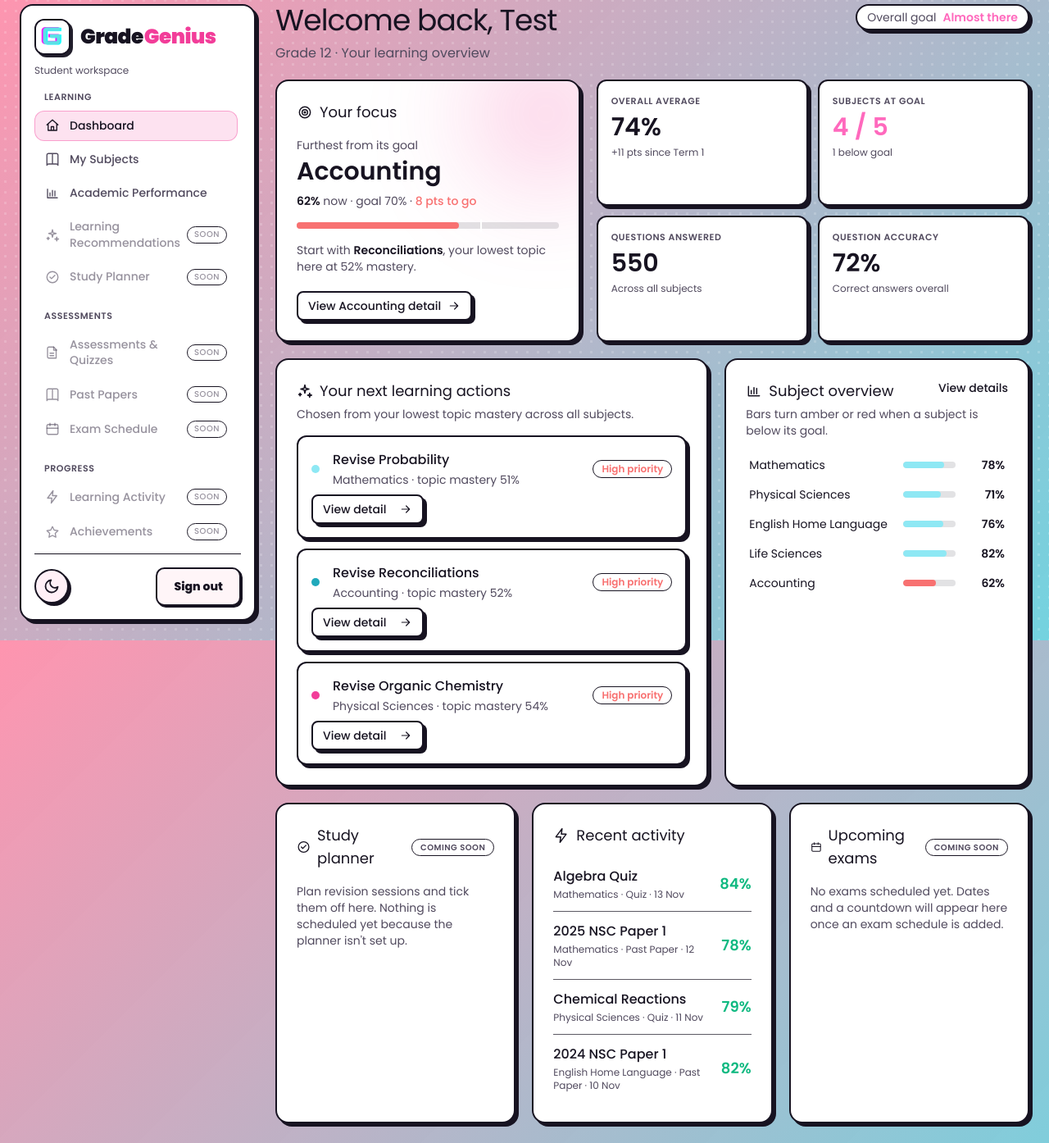
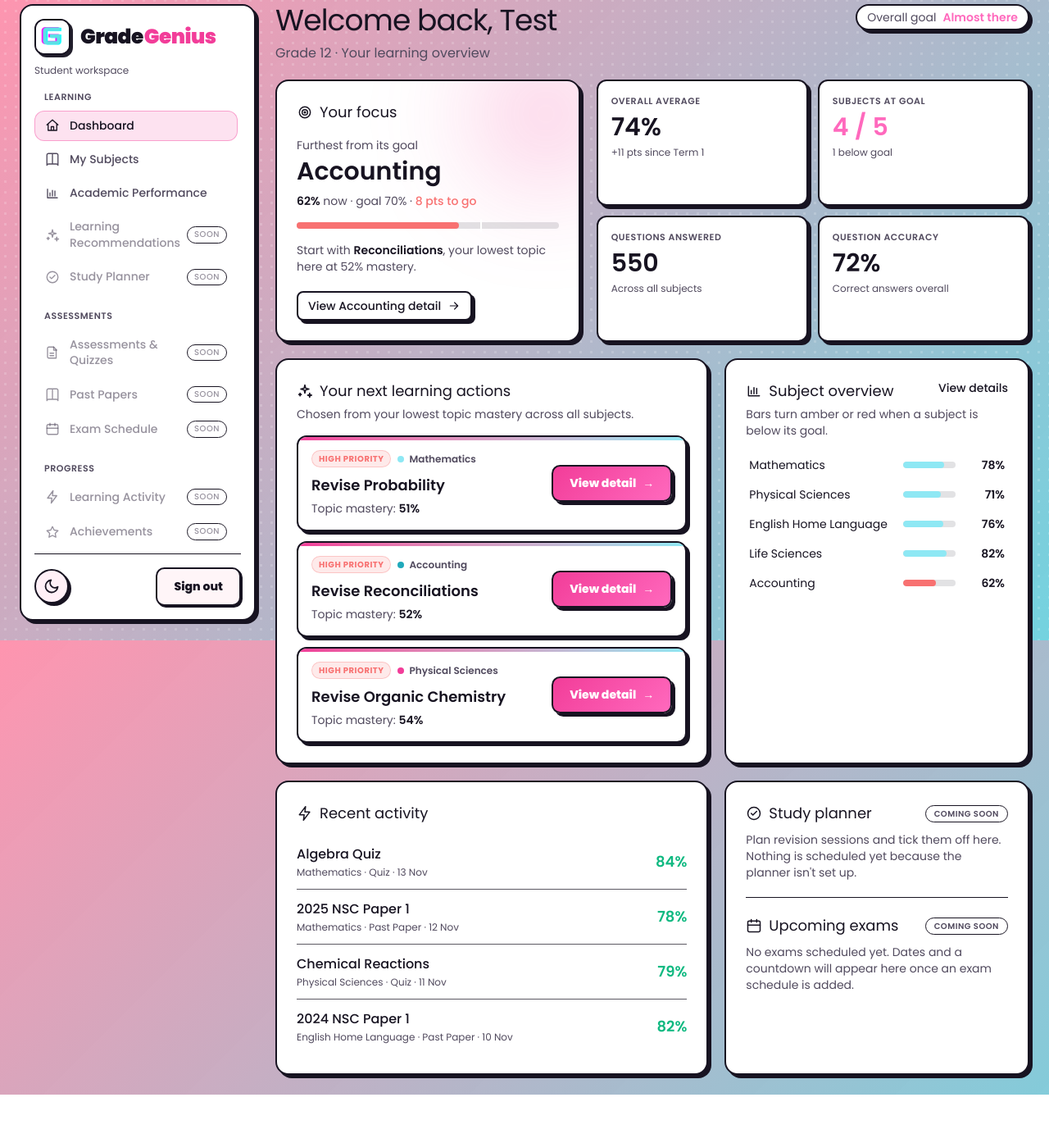
Before and after one commit to Nathi776/GradeGenius_Report, a Laravel app: page /student in a window 1280 px wide. Shown: the part 19-1413 px from the top of the page at 82% size. After the commit the page ends 1354 px from the top, so only its background shows below. Run offline with Laravel 12, Linux system fonts and the light colour scheme; a user stored in the database is signed in; data comes from the database, SQL or seed files in the repository; style sheets or scripts are compiled from the project's sources.

Commit message:
Student home: action cards for learning actions, compact coming-soon card
Adds an action-card component (priority badge, accent bar, primary button,
hover lift) for the next learning actions. Study planner and upcoming exams
share one compact card instead of two mostly empty ones. Focus card and
goal-based colours are unchanged.

Co-Authored-By: Claude Sonnet 5.5 <noreply@anthropic.com>
Claude-Session: https://claude.ai/code/session_01PNF478DE5M65wmD8gi8wzz

```diff
--- /dev/null
+++ b/resources/views/components/action-card.blade.php
@@ -0,0 +1,25 @@
+@props(['title', 'subject', 'mastery', 'priority' => 'Medium', 'tone' => 'mid', 'href', 'actionText' => 'Revise now', 'color' => null])
+@php
+    $badge = [
+        'low' => 'border-bad/30 bg-bad/15 text-bad',
+        'mid' => 'border-warn/30 bg-warn/15 text-warn',
+        'good' => 'border-good/30 bg-good/15 text-good',
+    ][$tone] ?? 'border-line bg-card-2 text-muted';
+@endphp
+<article {{ $attributes->class(['group relative overflow-hidden rounded-xl border border-line bg-card-2 p-4 transition duration-200 hover:-translate-y-0.5 hover:border-brand/40']) }}>
+    <div class="absolute inset-x-0 top-0 h-1 bg-linear-to-r from-brand to-blue" aria-hidden="true"></div>
+    <div class="flex flex-wrap items-center justify-between gap-x-4 gap-y-3">
+        <div class="min-w-48 flex-1">
+            <div class="mb-2 flex flex-wrap items-center gap-2">
+                <span class="rounded-full border px-2 py-0.5 text-[10px] font-bold uppercase tracking-wider {{ $badge }}">{{ $priority }} priority</span>
+                <span class="flex items-center gap-1.5 text-xs font-semibold text-muted">
+                    @if ($color)<span class="size-2 shrink-0 rounded-full" style="background: {{ $color }}" aria-hidden="true"></span>@endif
+                    {{ $subject }}
+                </span>
+            </div>
+            <h3 class="text-lg font-semibold text-white">{{ $title }}</h3>
+            <p class="mt-1 text-sm text-muted">Topic mastery: <span class="font-semibold tabular-nums text-white">{{ $mastery }}%</span></p>
+        </div>
+        <a href="{{ $href }}" class="gg-button gg-button-primary shrink-0 whitespace-nowrap text-xs">{{ $actionText }}<span class="sr-only"> for {{ $title }} in {{ $subject }}</span> →</a>
+    </div>
+</article>
--- a/resources/views/reports/student-home.blade.php
+++ b/resources/views/reports/student-home.blade.php
@@ -76,19 +76,11 @@
                 <p class="mt-1 text-sm text-muted">Chosen from your lowest topic mastery across all subjects.</p>
 
                 @if (count($dashboard['actions']) > 0)
-                    <ul class="mt-4 space-y-3">
+                    <div class="mt-4 space-y-3">
                         @foreach ($dashboard['actions'] as $action)
-                            <li class="flex flex-wrap items-center gap-x-4 gap-y-2 rounded-xl border border-line bg-card-2 p-4">
-                                <span class="size-2.5 shrink-0 rounded-full" style="background: {{ $action['color'] }}"></span>
-                                <div class="min-w-48 flex-1">
-                                    <p class="font-medium text-white">Revise {{ $action['topic'] }}</p>
-                                    <p class="mt-0.5 text-sm text-muted">{{ $action['subject'] }} · topic mastery {{ $action['mastery'] }}%</p>
+                            <x-action-card :title="'Revise '.$action['topic']" :subject="$action['subject']" :mastery="$action['mastery']" :priority="$action['priority']" :tone="$action['tone']" :color="$action['color']" :href="$reportUrl.'#subject-'.$action['subject_key']" actionText="View detail" />
+                        @endforeach
                     </div>
-                                <span class="rounded-full border border-line px-2.5 py-0.5 text-xs font-semibold {{ $text[$action['tone']] }}">{{ $action['priority'] }} priority</span>
-                                <a href="{{ $reportUrl }}#subject-{{ $action['subject_key'] }}" class="{{ $link }}">View detail<span class="sr-only"> for {{ $action['topic'] }} in {{ $action['subject'] }}</span> @include('partials.icon', ['name' => 'arrow-right', 'size' => 16])</a>
-                            </li>
-                        @endforeach
-                    </ul>
                 @else
                     <p class="mt-4 rounded-xl border border-dashed border-line p-4 text-sm text-muted">No weak topics right now. Keep practising to stay on track.</p>
                 @endif
@@ -115,20 +107,8 @@
                 </ul>
             </section>
 
-            {{-- 5. Study planner: needs a planner data source, so an honest empty state for now --}}
-            <section aria-labelledby="planner-heading" class="{{ $card }} lg:col-span-4">
-                <div class="flex items-center justify-between gap-2">
-                    <h2 id="planner-heading" class="flex items-center gap-2 text-lg font-normal">
-                        @include('partials.icon', ['name' => 'check-circle', 'size' => 20])
-                        Study planner
-                    </h2>
-                    <span class="{{ $soon }}">Coming soon</span>
-                </div>
-                <p class="mt-4 text-sm text-muted">Plan revision sessions and tick them off here. Nothing is scheduled yet because the planner isn't set up.</p>
-            </section>
-
-            {{-- 6. Recent activity: latest quizzes and past papers --}}
-            <section aria-labelledby="activity-heading" class="{{ $card }} lg:col-span-4">
+            {{-- 5. Recent activity: latest quizzes and past papers --}}
+            <section aria-labelledby="activity-heading" class="{{ $card }} lg:col-span-7">
                 <h2 id="activity-heading" class="flex items-center gap-2 text-lg font-normal">
                     @include('partials.icon', ['name' => 'zap', 'size' => 20])
                     Recent activity
@@ -150,8 +130,20 @@
                 @endif
             </section>
 
-            {{-- 7. Upcoming exams: needs an assessment schedule, so an honest empty state for now --}}
-            <section aria-labelledby="exams-heading" class="{{ $card }} lg:col-span-4">
+            {{-- 6. Not built yet: one compact card instead of two mostly empty ones --}}
+            <section aria-label="Coming soon" class="{{ $card }} lg:col-span-5">
+                <ul class="space-y-5">
+                    <li>
+                        <div class="flex items-center justify-between gap-2">
+                            <h2 id="planner-heading" class="flex items-center gap-2 text-lg font-normal">
+                                @include('partials.icon', ['name' => 'check-circle', 'size' => 20])
+                                Study planner
+                            </h2>
+                            <span class="{{ $soon }}">Coming soon</span>
+                        </div>
+                        <p class="mt-2 text-sm text-muted">Plan revision sessions and tick them off here. Nothing is scheduled yet because the planner isn't set up.</p>
+                    </li>
+                    <li class="border-t border-line pt-5">
                         <div class="flex items-center justify-between gap-2">
                             <h2 id="exams-heading" class="flex items-center gap-2 text-lg font-normal">
                                 @include('partials.icon', ['name' => 'calendar', 'size' => 20])
@@ -159,7 +151,9 @@
                             </h2>
                             <span class="{{ $soon }}">Coming soon</span>
                         </div>
-                <p class="mt-4 text-sm text-muted">No exams scheduled yet. Dates and a countdown will appear here once an exam schedule is added.</p>
+                        <p class="mt-2 text-sm text-muted">No exams scheduled yet. Dates and a countdown will appear here once an exam schedule is added.</p>
+                    </li>
+                </ul>
             </section>
         </div>
     </div>
```
Lines whose indentation alone changed are shown as unchanged.
